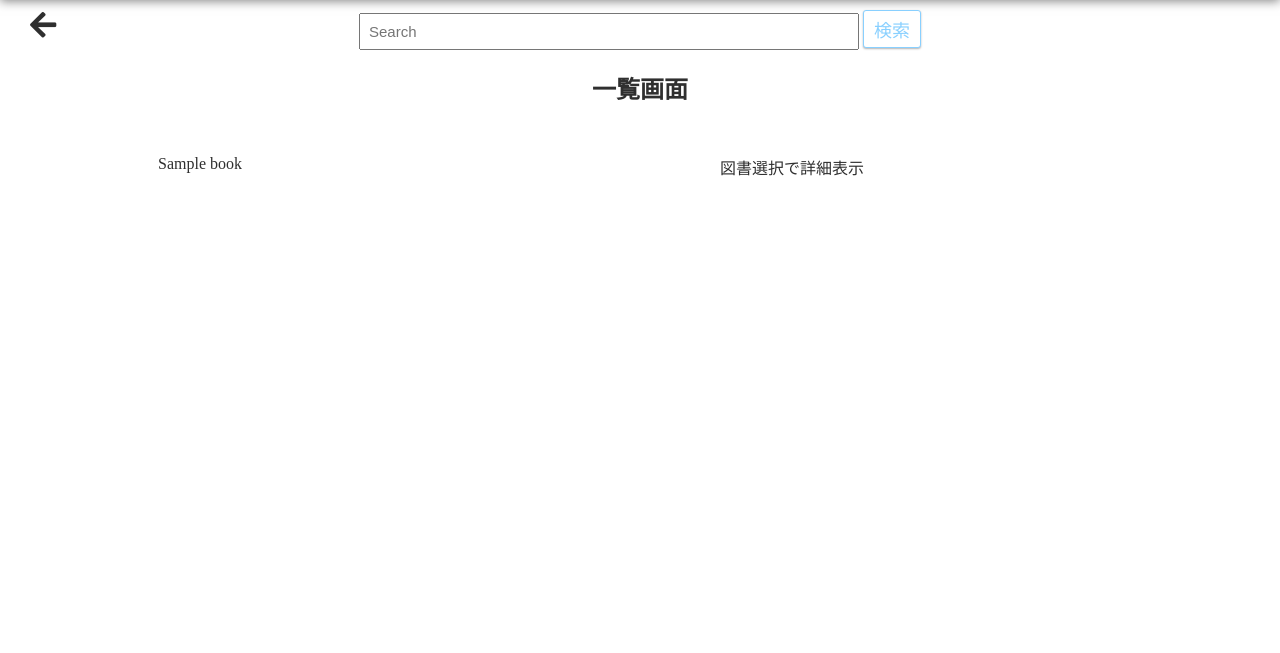
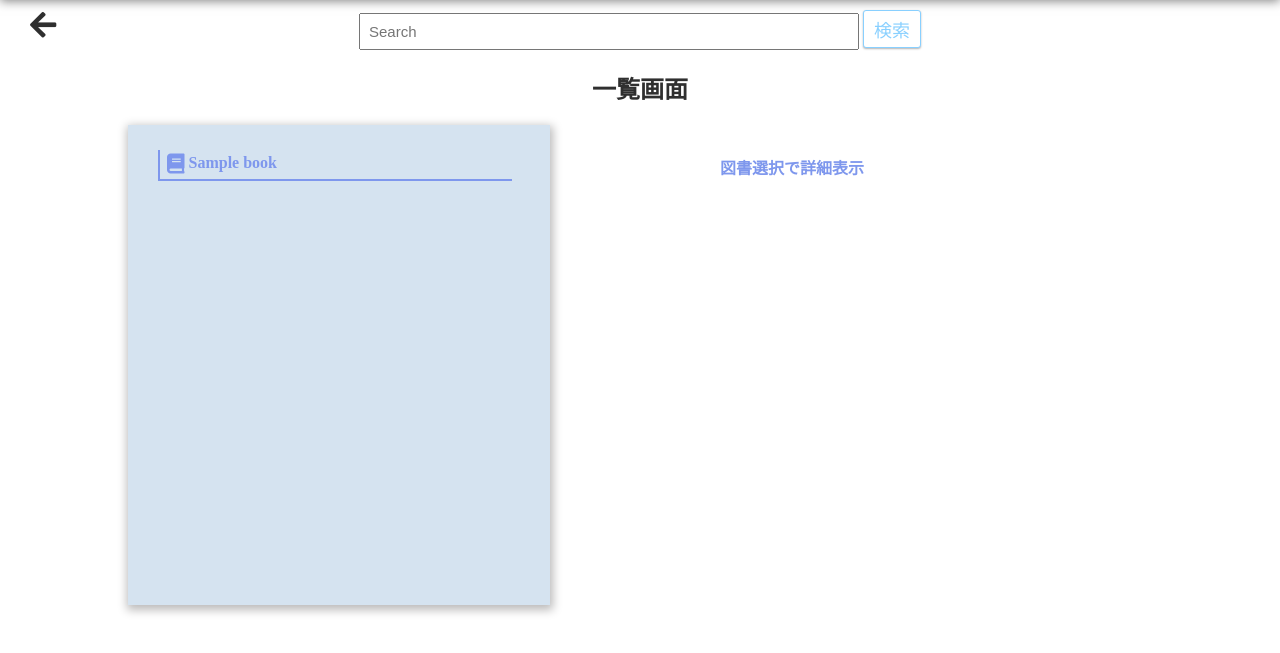
Before and after one commit to tora87/Hackathon_Jyobi_BMS, a Flask app: page /booklist in a window 1280 px wide. Shown: the part 80-733 px from the top of the page. Run offline with Flask 2, Linux system fonts and the light colour scheme; the visitor is signed in with stand-in values (Sample User, id 1); tables that the repository leaves empty or names only in its code hold one stand-in row (values such as "Sample post"); some libraries are stand-ins or nearby versions.

Commit message:
[Update] 一覧画面のデザインを変更しました。 はみ出した分をスクロールできるよう変更しました。

```diff
--- /dev/null
+++ b/static/css/booklist_result.css
@@ -0,0 +1,23 @@
+@charset "utf-8";
+
+.book-detail {
+    color: #7e97ed;
+    font-weight: bold;
+}
+
+.book-detail label {
+    padding: 5.5px 0;
+}
+
+.booklist_result {
+    border-bottom: 1.5px solid #7e97ed;
+}
+
+.book-detail input {
+    width: calc(100% - 100px);
+    border: none;
+    text-overflow: ellipsis;
+    color: #9c9c9c;
+    font-size: 17px;
+
+}
--- /dev/null
+++ b/static/css/booklist_scroll.css
@@ -0,0 +1,55 @@
+@charset "UTF-8";
+
+.inner-li {
+	width: 33vw;
+    height: 60vh;
+	box-shadow: 1px 3px 9px 2px #bbbaba;
+	background-color: #D5E3F0;
+}
+
+.inner-li li {
+	text-align: left;
+    margin-bottom: 17px;
+    /* color: hsl(208deg 100% 97%); */
+    border-bottom: solid 2px #7e97ed;
+    border-left: solid 2px #7e97ed;
+    padding: 4px 0 5px 7px;
+}
+
+
+.inner-li li a {
+	color: #7e97ed;
+	font-weight: bold;
+}
+
+.inner-li li a i {
+	font-size: 20px!important;
+}
+
+.flex-wrapper .books {
+	width: 98%;
+	height: 97.5%;
+	margin: 5px 0;
+	padding: 2rem 3rem;
+    overflow-y: auto;
+}
+
+.flex-wrapper .books::-webkit-scrollbar-track
+{
+	/*-webkit-box-shadow: inset 0 0 6px rgba(0,0,0,0.15);*/
+	border-radius: 7px;
+	/*background-color: #F5F5F5;*/
+}
+
+.flex-wrapper .books::-webkit-scrollbar
+{
+	width: 10px;
+	/*background-color: #F5F5F5;*/
+}
+
+.flex-wrapper .books::-webkit-scrollbar-thumb
+{
+	border-radius: 7px;
+	-webkit-box-shadow: inset 0 0 6px rgba(0,0,0,.15);
+	background-color: #909090;
+}
--- a/templates/books_list.html
+++ b/templates/books_list.html
@@ -2,7 +2,11 @@
 
 {% block css %}
     <link rel="stylesheet" href="{{ url_for('static', filename='css/booklist_search .css') }}">
+    <link rel="stylesheet" href="{{ url_for('static', filename='css/booklist_scroll.css') }}">
+    <link rel="stylesheet" href="{{ url_for('static', filename='css/booklist_result.css') }}">
     <link rel="stylesheet" href="../static/css/booklist_search.css">
+    <link rel="stylesheet" href="../static/css/booklist_scroll.css">
+    <link rel="stylesheet" href="https://use.fontawesome.com/releases/v5.15.4/css/all.css" integrity="sha384-DyZ88mC6Up2uqS4h/KRgHuoeGwBcD4Ng9SiP4dIRy0EXTlnuz47vAwmeGwVChigm" crossorigin="anonymous">
 {% endblock %}
 
 
@@ -21,6 +25,7 @@
     <h2 class="page-title">一覧画面</h2>
     <div class="container books_list">
         <div class="flex-wrapper">
+            <div class="inner-li">
             <ul class="books flex-item">
 {#                {% if search_book_table|length!=0 %}#}
 {#                {% for book in search_book_table %}#}
@@ -41,7 +46,7 @@
 {#                    >#}
 {#                        {{book[1]}}#}
 {#                    </a>#}
-                    <a class="aTag">
+                    <a class="aTag"><i class="fas fa-book"></i>
                         {{ book[1] }}
                         <input type="text" name="book_id" value="{{ book[0] }}" hidden>
                     </a>
@@ -50,10 +55,13 @@
                 <p>該当なし</p>
 {#                {% endif %}#}
                 {% endif %}
+
             </ul>
+            </div>
+
             <div class="book-detail flex-item">
                 {% if sel_book_detail|length!=0 %}
-                <div>
+                <div class="booklist_result">
                     <label for="name">作品名</label
                     ><input
                         type="text"
@@ -62,7 +70,7 @@
                         readonly
                     />
                 </div>
-                <div>
+                <div class="booklist_result">
                     <label for="author">著者名</label
                     ><input
                         type="text"
@@ -71,7 +79,7 @@
                         readonly
                     />
                 </div>
-                <div>
+                <div class="booklist_result">
                     <label for="totallable">図書在庫総数</label
                     ><input
                         type="number"
@@ -80,7 +88,7 @@
                         readonly
                     />
                 </div>
-                <div>
+                <div class="booklist_result">
                     <label for="lentalable">貸出可能数</label
                     ><input
                         type="number"
```
